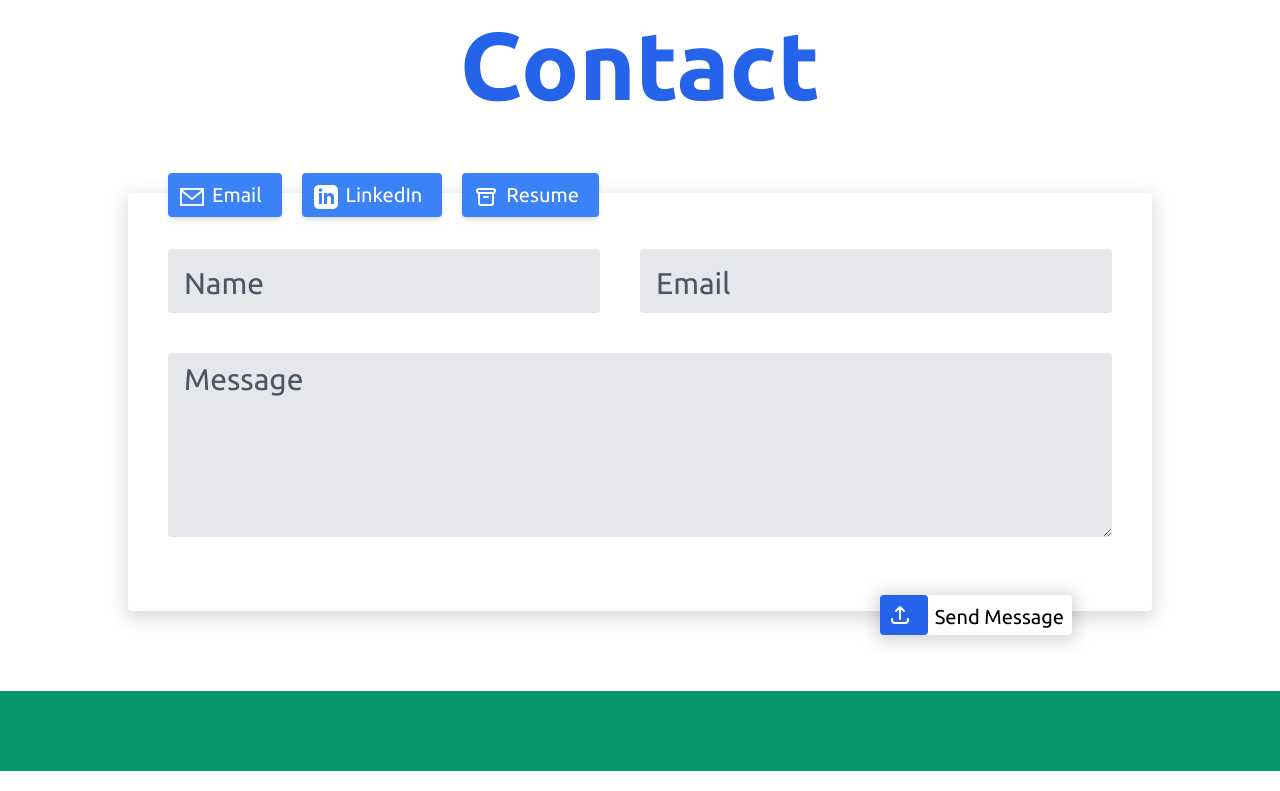
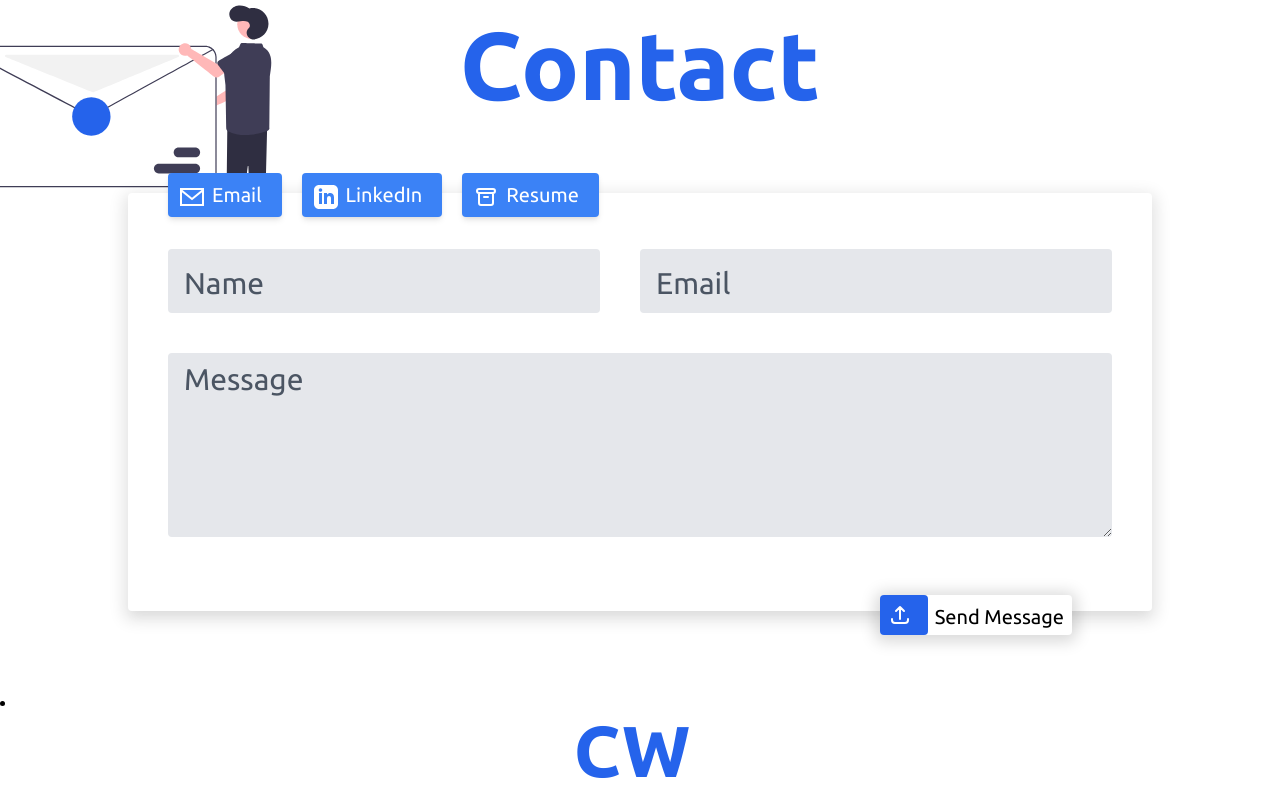
Before and after one commit to Christopher-Warren/portfoliov3, a Next.js app: page / in a window 1280 px wide. Shown: the part 2830-3621 px from the top of the page. Built offline with nearby package versions, Linux system fonts and the light colour scheme.

Commit message:
Final styling, added contact svg

```diff
--- a/components/sections/Contact.js
+++ b/components/sections/Contact.js
@@ -60,8 +60,8 @@ const Contact = () => {
           Contact
         </h1>
       </div>
-      <div className="relative w-full  rounded shadow-a-xl px-5 lg:px-10 pb-10 p-14 flex">
-        <div className="absolute top-0 left-0 mx-5 lg:mx-10 -my-5 text-white text-xl">
+      <div className="relative w-full  rounded shadow-a-xl bg-white px-5 lg:px-10 pb-10 p-14">
+        <div className="absolute top-0 left-0 mx-5 lg:mx-10 -my-5 text-white text-xl ">
           <a href="mailto:chrisalmith@gmail.com">
             <button className="py-2 px-3 bg-blue-500 rounded shadow-md hover:bg-blue-600">
               <svg
@@ -114,7 +114,7 @@ const Contact = () => {
         </div>
         <form
           onSubmit={(e) => handleSubmit(e)}
-          className="lg:flex lg:flex-row flex-col flex-wrap w-full"
+          className="lg:flex lg:flex-row flex-col flex-wrap w-full relative"
         >
           <div className="relative lg:w-1/2 pr-0 lg:pr-10 ">
             <input
--- a/pages/index.js
+++ b/pages/index.js
@@ -45,11 +45,21 @@ export default function Home() {
           </div>
         </div>
         <Projects />
-
+        <div className="relative hidden lg:block">
+          <div className="absolute -my-28  ">
+            <img className="h-96" src="/undraw_contact.svg" />
+          </div>
+        </div>
         <Contact />
       </div>
       <NavBar activeLink={activeLink} setActiveLink={setActiveLink} />
-      <footer className="h-20 w-full bg-green-600 mt-20"></footer>
+      <footer className="h-20 w-full bg-white mt-20">
+        <li className="pr-4  border-gray-300">
+          <h1 className={`text-7xl font-black text-blue-600 text-center `}>
+            CW
+          </h1>
+        </li>
+      </footer>
     </div>
   );
 }
--- a/styles/customstyles.css
+++ b/styles/customstyles.css
@@ -126,7 +126,7 @@ div {
 }
 
 .-z-10 {
-  z-index: -10;
+  z-index: -100;
 }
 
 .truncate-multi {
```
Also changed, not shown: public/undraw_contact.svg (added).
